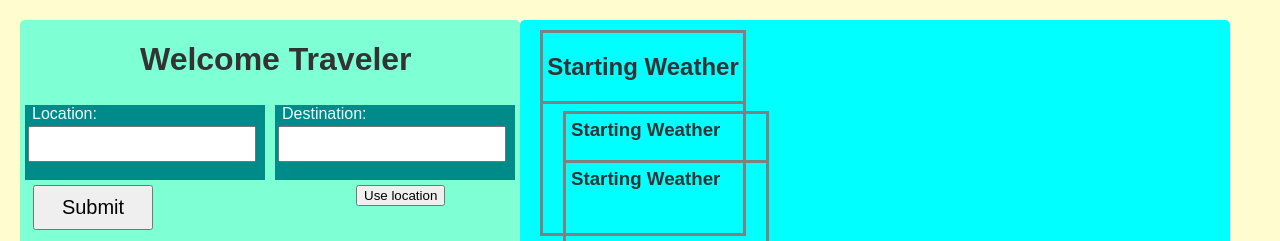
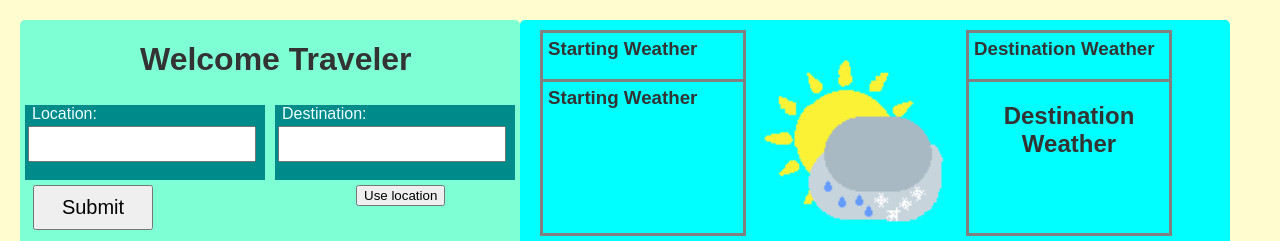
Before and after one commit to ascaletty/HackKu2026, a Flask app: page / in a window 1280 px wide; the page is wider, and only the part inside the window is pictured. Shown: the top 241 px of that part. Run offline with Flask 3, Linux system fonts and the light colour scheme.

Commit message:
Fixed formatting

```diff
--- a/templates/hello.html
+++ b/templates/hello.html
@@ -35,29 +35,18 @@ function Gocrazy(){
 </div>
 
 <div class="weatherDiv">
-  <div class = "internalDiv">
-    <div class = "subDiv">
-      <h2>Starting Weather</h3>
   <div class="internalDiv">
     <div class="subDiv">
       <h3>Starting Weather</h3>
     </div>
       <h3 id="startw">Starting Weather</h3>
   </div>
-  <div class = "internalDiv">
-    <div class = "subDiv">
-  </div>
+<img class = "weather" src="/static/weather.png" alt="Beautiful Weather Art" style="max-width: 200px; height: 200px;">
   <div class = "internalDiv">
     <div class = "subDiv">
       <h3>Destination Weather</h3>
     </div>
     <h2 id= "endw">Destination Weather</h2>
-    <img class = "weather" src="/static/weather.png" alt="Beautiful Weather Art" style="max-width: 200px; height: 200px;">
-  <div class="internalDiv">
-    <div class="subDiv">
-      <h3>Destination Weather</h3>
-    </div>
-    <h2>Weather at end</h2>
   </div>
 
 </div>
```
